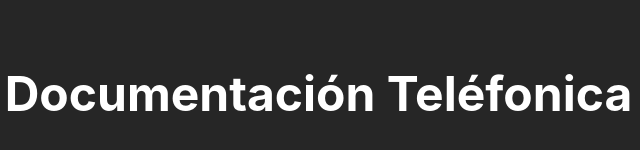
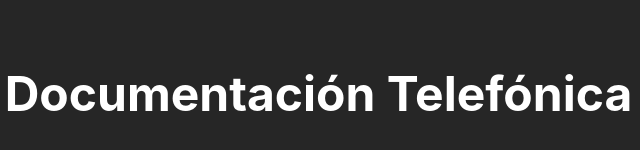
Before and after one commit to jaso69/documentacion, a plain HTML site: page esquemas.html in a window 1280 px wide. Shown: the part 198-348 px from the top of the page, 207-847 px from the left. Drawn offline with nearby package versions, Linux system fonts and the light colour scheme; sample sign-in values are in the browser's storage.

Commit message:
bug orto

```diff
--- a/esquemas.html
+++ b/esquemas.html
@@ -59,7 +59,7 @@
         </section>
     </nav>
     <header class="flex flex-col justify-center">
-        <h1 class="text-white text-5xl text-center font-bold mb-6">Documentación Teléfonica Auditorio</h1>
+        <h1 class="text-white text-5xl text-center font-bold mb-6">Documentación Telefónica Auditorio</h1>
     </header>
     <main class="flex flex-col">
 
```
